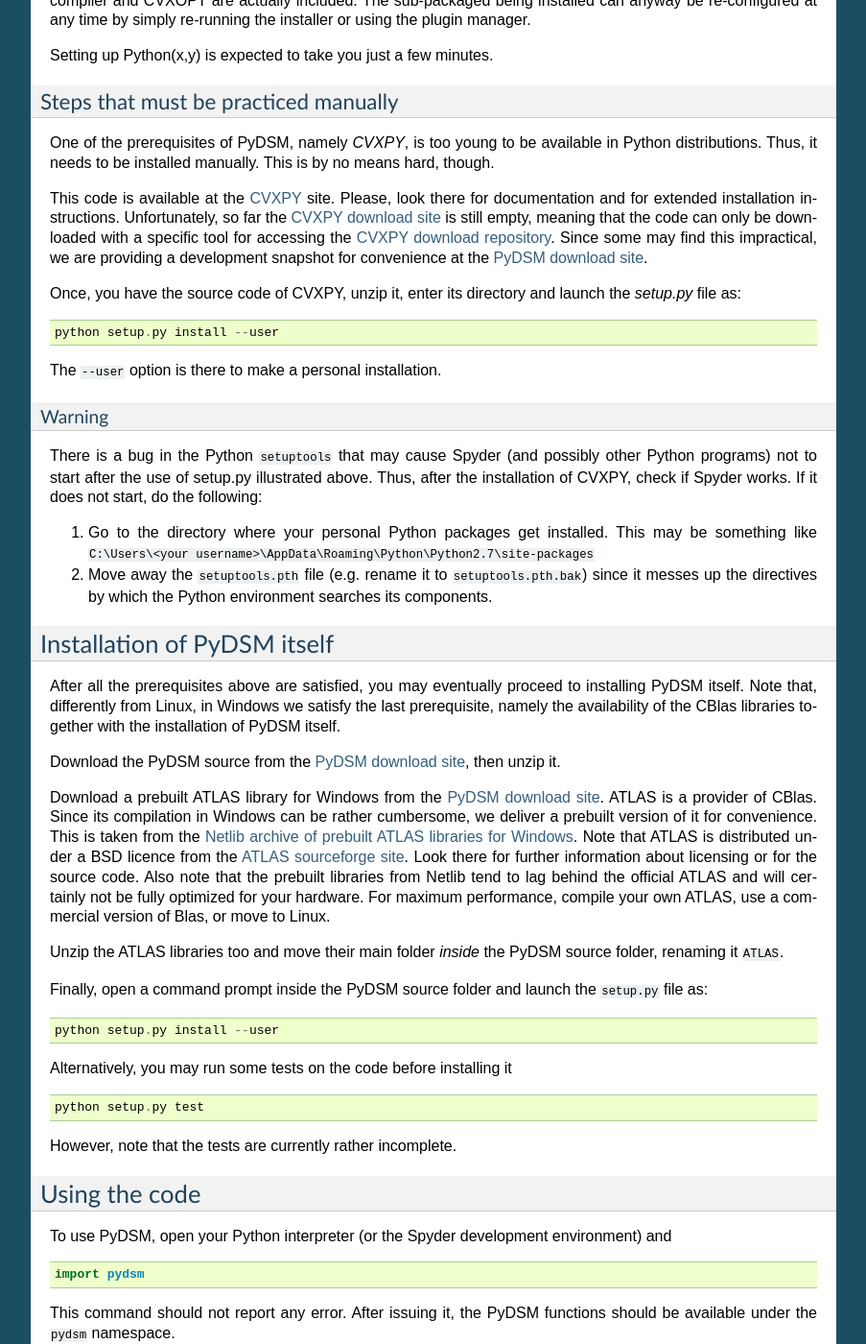
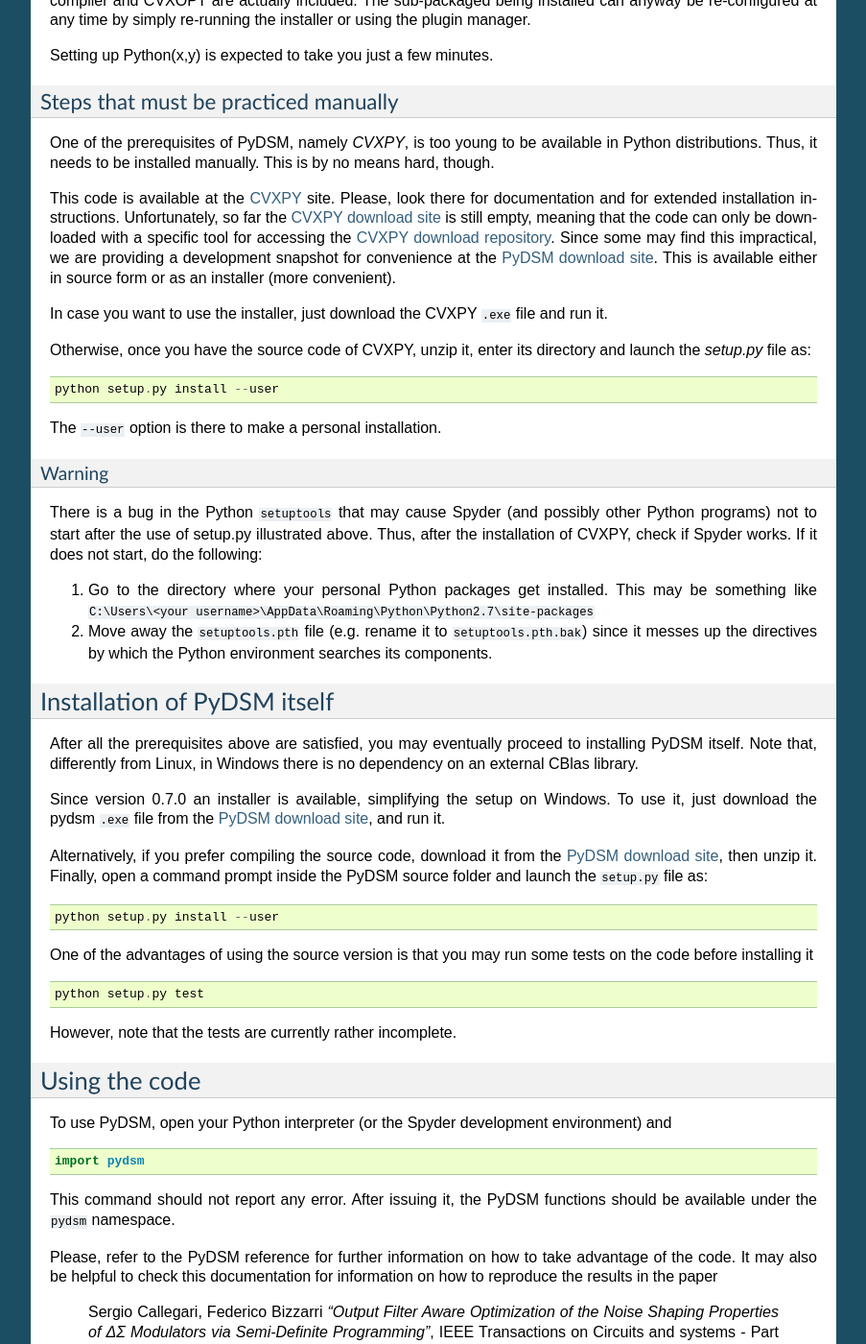
Before and after one commit to sergiocallegari/PyDSM, a Sphinx documentation site: the page built from doc/source/windows-getting-started.rst, in a window 1280 px wide and 1400 px high, scrolled down 734 px. Shown: the whole window at 96% size, without its empty margins (198-1101 px from the left). Built offline with Sphinx 7.4.7, drawn with Linux system fonts in a browser that asks for light colours; formulas are drawn with MathJax 3; some of the changed text lies outside the part shown.

Commit message:
Updated getting started guides

```diff
--- a/doc/source/linux-getting-started.rst
+++ b/doc/source/linux-getting-started.rst
@@ -61,7 +61,7 @@
 installing (newer) versions of Numpy, Scipy, Matplotlib, Cython and
 CVXOPT. To this aim, you can either:
 
-* Download the source packages  from the PyPy_ repository, unpack them
+* Download the source packages  from the PyPi_ repository, unpack them
   and launch  the ``setup.py`` script with command  ``install``. It is
   advisable to use  the ``--user`` option with the  install command to
   make  a  personal  installation  that does  not  require  super-user
@@ -149,7 +149,7 @@
   Semi-Definite Programming"*, IEEE Transactions on Circuits and
   systems - Part I: Regular Papers.
 
-.. _PyPy : http://pypi.python.org/pypi
+.. _PyPi : http://pypi.python.org/pypi
 .. _CVXPY : http://www.stanford.edu/~ttinoco/cvxpy/
 .. _CVXPY download site : http://code.google.com/p/cvxpy/downloads/list
 .. _CVXPY download repository : http://code.google.com/p/cvxpy/source/checkout
--- a/doc/source/windows-getting-started.rst
+++ b/doc/source/windows-getting-started.rst
@@ -1,7 +1,7 @@
 Getting started guide for Windows systems
 ~~~~~~~~~~~~~~~~~~~~~~~~~~~~~~~~~~~~~~~~~
 
-The installation of PyDSM involves two main steps. The installation of
+The installation of PyDSM involves two major steps: the installation of
 its pre-requisites and the installation of PyDSM itself.
 
 Due to its prerequisites, **PyDSM is currently only available for a 32
@@ -65,10 +65,14 @@
 meaning that the code can only be downloaded with a specific tool for
 accessing the `CVXPY download repository`_. Since some may find this
 impractical, we are providing a development snapshot for convenience
-at the `PyDSM download site`_.
+at the `PyDSM download site`_. This is available either in source form
+or as an installer (more convenient).
 
-Once, you have the source code of CVXPY, unzip it, enter its directory
-and launch the `setup.py` file as::
+In case you want to use the installer, just download the CVXPY
+``.exe`` file and run it.
+
+Otherwise, once you have the source code of CVXPY, unzip it, enter its
+directory and launch the `setup.py` file as::
 
   python setup.py install --user
 
@@ -96,34 +100,21 @@
 
 After all the prerequisites above are satisfied, you may eventually
 proceed to installing PyDSM itself. Note that, differently from Linux,
-in Windows we satisfy the last prerequisite, namely the availability
-of the CBlas libraries together with the installation of PyDSM itself.
+in Windows there is no dependency on an external CBlas library.
 
-Download the PyDSM source from the `PyDSM download site`_, then unzip
-it.
+Since version 0.7.0 an installer is available, simplifying the setup
+on Windows. To use it, just download the pydsm ``.exe`` file from the
+`PyDSM download site`_, and run it.
 
-Download a prebuilt ATLAS library for Windows from the `PyDSM download
-site`_. ATLAS is a provider of CBlas. Since its compilation in Windows
-can be rather cumbersome, we deliver a prebuilt version of it for
-convenience. This is taken from the `Netlib archive of prebuilt ATLAS
-libraries for Windows`_. Note that ATLAS is distributed under a BSD
-licence from the `ATLAS sourceforge site`_. Look there for further
-information about licensing or for the source code. Also note that the
-prebuilt libraries from Netlib tend to lag behind the official ATLAS
-and will certainly not be fully optimized for your hardware. For
-maximum performance, compile your own ATLAS, use a commercial version
-of Blas, or move to Linux.
-
-Unzip the ATLAS libraries too and move their main folder *inside* the
-PyDSM source folder, renaming it ``ATLAS``.
-
-Finally, open a command prompt inside the PyDSM source folder and
-launch the ``setup.py`` file as::
+Alternatively, if you prefer compiling the source code, download it
+from the `PyDSM download site`_, then unzip it. Finally, open a
+command prompt inside the PyDSM source folder and launch the
+``setup.py`` file as::
 
    python setup.py install --user
 
-Alternatively, you may run some tests on the code before installing it
-::
+One of the advantages of using the source version is that you may run
+some tests on the code before installing it ::
 
    python setup.py test
 
```
Also changed, not shown: doc/source/getting-started.rst (+23 -18 lines).
